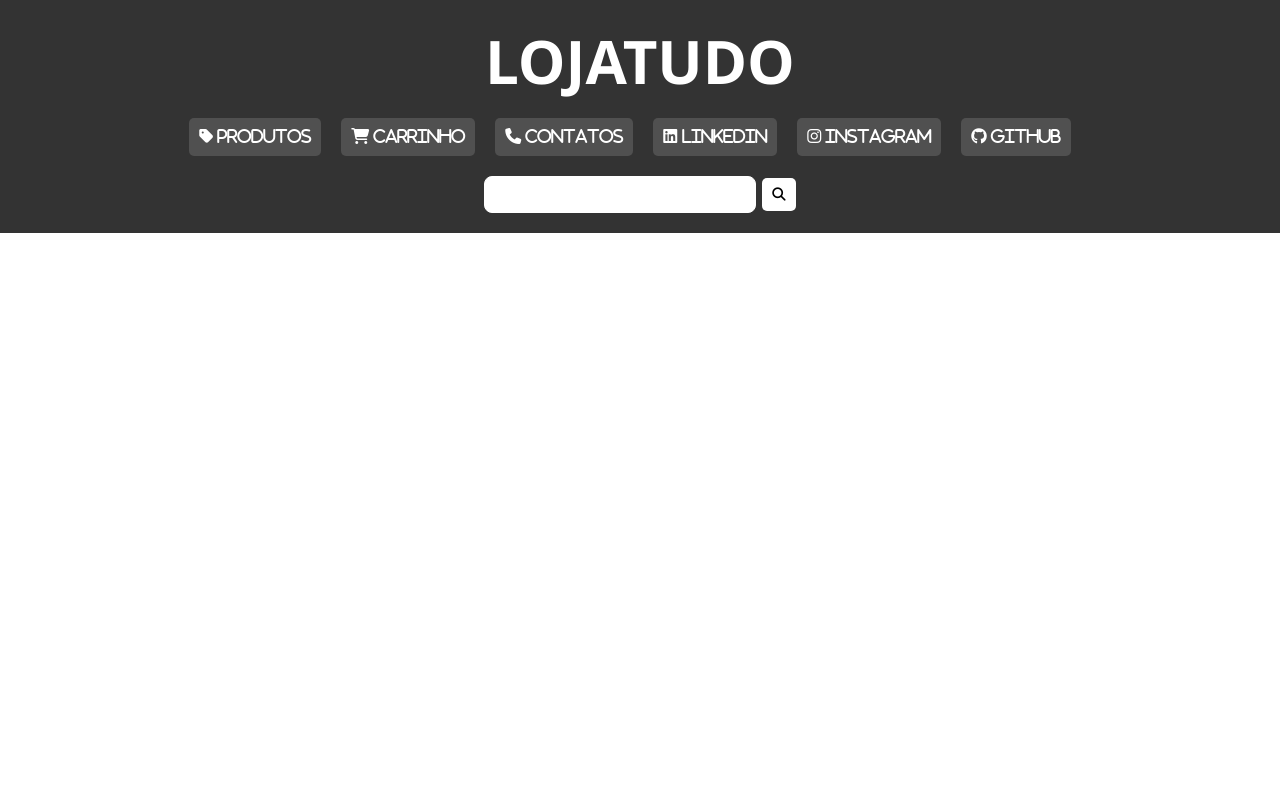
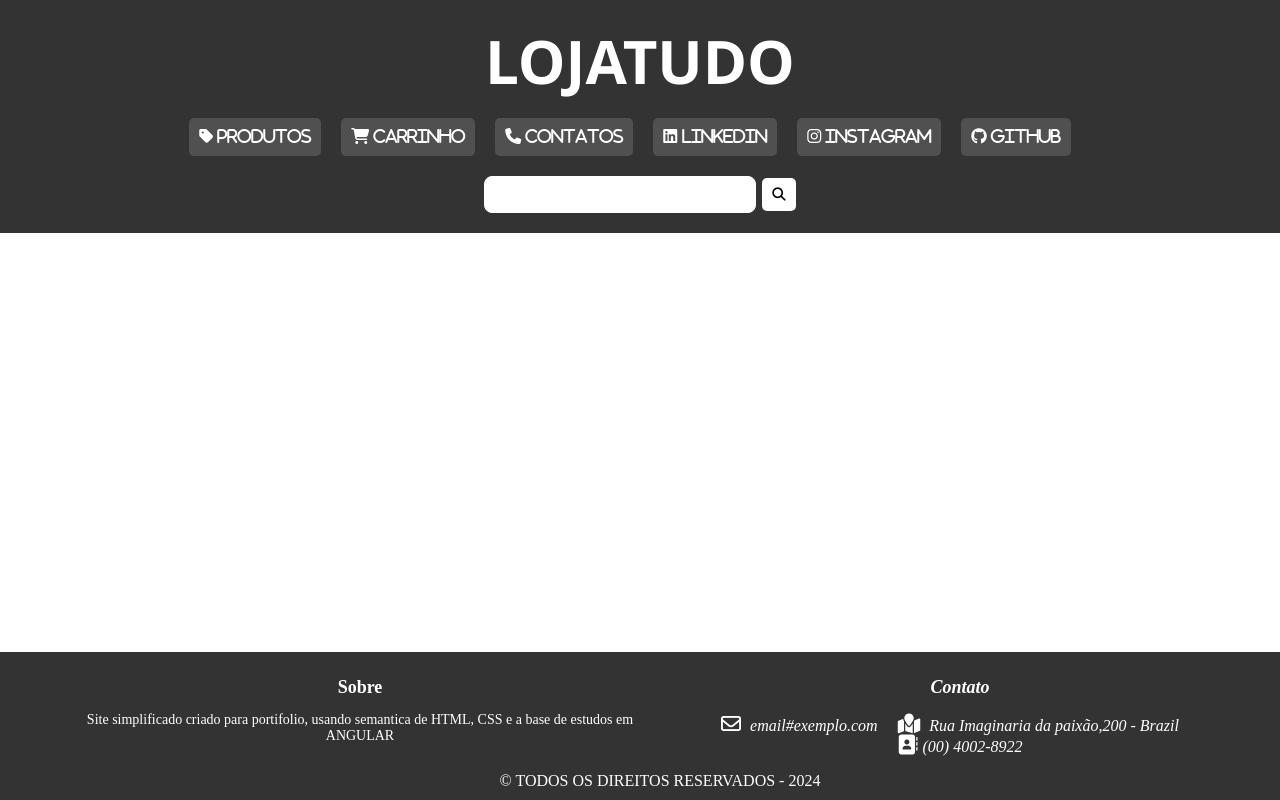
Before and after one commit to GenesonFerreira/site-esboco, an Angular app: page / in a window 1280 px wide. Built offline with nearby package versions, Linux system fonts and the light colour scheme.

Commit message:
criação do footer e anotaçoes atlzds

```diff
--- a/src/app/app.component.html
+++ b/src/app/app.component.html
@@ -1 +1,4 @@
-<app-header> </app-header>
+<div class="container">
+    <app-header></app-header>
+</div>
+<app-footer>6C</app-footer>
--- a/src/app/app.module.ts
+++ b/src/app/app.module.ts
@@ -4,11 +4,13 @@ import { BrowserModule } from '@angular/platform-browser';
 import { AppRoutingModule } from './app-routing.module';
 import { AppComponent } from './app.component';
 import { HeaderComponent } from './header/header.component';
+import { FooterComponent } from './footer/footer.component';
 
 @NgModule({
   declarations: [
     AppComponent,
-    HeaderComponent
+    HeaderComponent,
+    FooterComponent
   ],
   imports: [
     BrowserModule,
--- /dev/null
+++ b/src/app/footer/footer.component.css
@@ -0,0 +1,61 @@
+.footer {
+    background-color: #333; /* Cor de fundo do rodapé */
+    color: #fff; /* Cor do texto */
+    padding: 10px 20px; /* Preenchimento interno reduzido */
+    text-align: center; /* Alinhamento do texto ao centro */
+    position: fixed; /* Posicionamento fixo */
+    bottom: 0; /* Alinha o rodapé na parte inferior */
+    left: 0; /* Alinha o rodapé à esquerda */
+    width: 100%; /* Largura total */
+    z-index: 999; /* Garante que o rodapé esteja acima de outros elementos */
+}
+
+.footer__container {
+    max-width: 1200px; /* Largura máxima do container */
+    margin: 0 auto; /* Centraliza o container na página */
+    display: flex; /* Permite que os elementos filhos se comportem como flex items */
+    justify-content: space-between; /* Distribui os elementos filhos igualmente ao longo do container */
+}
+
+.footer__section-about,
+.footer__section-contact {
+    flex-basis: 100%; /* Define a largura dos elementos de seção */
+}
+
+.footer__title {
+    font-size: 18px; /* Tamanho da fonte do título reduzido */
+    margin-bottom: 10px; /* Margem inferior aumentada */
+}
+
+.footer__about-text {
+    font-size: 14px; /* Tamanho da fonte do texto de descrição reduzido */
+}
+
+.footer__contact-list {
+    list-style-type: none; /* Remove os marcadores da lista */
+    padding: 0; /* Remove o preenchimento padrão da lista */
+}
+
+.footer__contact-item {
+    display: inline-block; /* Exibe os itens de contato lado a lado */
+    margin-right: 20px; /* Adiciona margem à direita entre os itens de contato */
+}
+
+.footer__contact-item:last-child {
+    margin-right: 0; /* Remove a margem à direita do último item de contato */
+}
+
+.footer__contact-icon {
+    font-size: 20px; /* Tamanho do ícone de contato */
+    margin-right: 5px; /* Margem à direita do ícone de contato reduzida */
+}
+
+.footer__contact-link {
+    color: #fff; /* Cor do texto dos links de contato */
+    text-decoration: none; /* Remove a decoração de link */
+    transition: color 0.3s ease; /* Adiciona uma transição suave de cor */
+}
+
+.footer__contact-link:hover {
+    color: #ffc107; /* Cor do texto ao passar o mouse sobre os links de contato */
+}
--- /dev/null
+++ b/src/app/footer/footer.component.html
@@ -0,0 +1,43 @@
+<footer class="footer"><!-- Rodapé -->
+
+    <div class="footer__container"><!-- Container do rodapé -->
+
+        <section class="footer__section-about"> <!-- Seção "Sobre" -->
+
+            <h2 class="footer__title">Sobre</h2> <!-- Título da seção "Sobre" -->
+            <p class="footer__about-text"> <!-- Texto de descrição -->
+                Site simplificado criado para portifolio, usando semantica de HTML, CSS e a base de estudos em ANGULAR
+            </p>
+
+        </section>
+
+        <address class="footer__section-contact"><!-- Seção "Contato" -->
+
+
+            <h2 class="footer__title">Contato</h2><!-- Título da seção "Contato" -->
+
+
+            <ul class="footer__contact-list"> <!-- Lista de contatos -->
+
+
+                <li class="footer__contact-item"><!-- Item de contato -->
+                    <a class="footer__contact-icon fa-regular fa-envelope"></a><!-- Ícone de e-mail -->
+                    <a class="footer__contact-link" href="email@example.com"> email#exemplo.com </a><!-- Link de e-mail -->
+                </li>
+
+                <li class="footer__contact-item"><!-- Item de contato -->
+                    <a class="footer__contact-icon fa-solid fa-map-location"></a> <!-- Ícone de localização -->
+                    <a class="footer__contact-link" href=""> Rua Imaginaria da paixão,200 - Brazil </a> <!-- Link de endereço -->
+                </li>
+
+                <li class="footer__contact-item"><!-- Item de contato -->
+                    <a class="footer__contact-icon fa-solid fa-address-book"></a><!-- Ícone de telefone -->
+                    <a class="footer__contact-link" href="">(00) 4002-8922</a><!-- Link de telefone -->
+                </li>
+            </ul>
+        </address>
+    </div>
+    <div>
+        &copy; TODOS OS DIREITOS RESERVADOS - 2024
+    </div>
+</footer>
```
Also changed, not shown: src/app/footer/footer.component.ts (added, +10 -0 lines), 1 other file (tests, documents, lock files or other folders).
